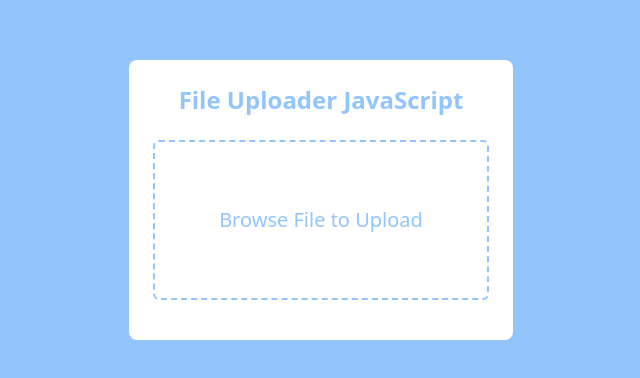
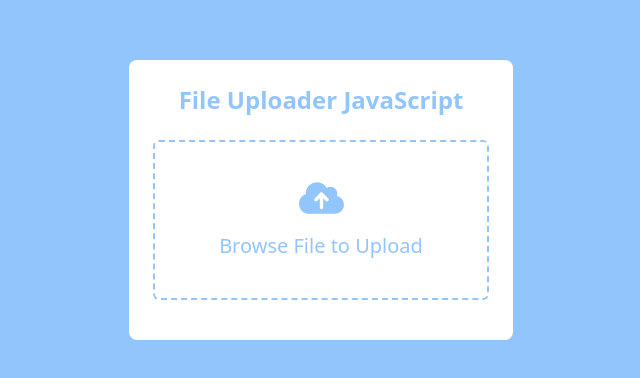
Before and after one commit to 985563349/multipart-upload, a React (Vite) app in the folder client/: page / in a window 1280 px wide. Shown: the part 200-578 px from the top of the page, without its empty margins (319-959 px from the left). Built offline with nearby package versions, Linux system fonts and the light colour scheme.

Commit message:
add fontawesome

```diff
--- a/client/package.json
+++ b/client/package.json
@@ -9,6 +9,9 @@
     "preview": "vite preview"
   },
   "dependencies": {
+    "@fortawesome/fontawesome-svg-core": "^6.2.1",
+    "@fortawesome/free-solid-svg-icons": "^6.2.1",
+    "@fortawesome/react-fontawesome": "^0.2.0",
     "react": "^18.2.0",
     "react-dom": "^18.2.0",
     "spark-md5": "^3.0.2"
--- a/client/src/App.tsx
+++ b/client/src/App.tsx
@@ -1,4 +1,6 @@
 import React, { useState } from 'react';
+import { FontAwesomeIcon } from '@fortawesome/react-fontawesome';
+import { faCloudUploadAlt } from '@fortawesome/free-solid-svg-icons';
 import { createFileChunks, calculateHashSample, createFormData, scheduler } from './utils';
 
 const SIZE = 10 * 1024 * 1024;
@@ -64,8 +66,9 @@ function App() {
         </h1>
 
         <form className="mb-4">
-          <label className="flex justify-center items-center border-2 border-dashed border-blue-300 rounded-md h-40 cursor-pointer">
+          <label className="flex flex-col justify-center items-center gap-4 border-2 border-dashed border-blue-300 rounded-md h-40 cursor-pointer">
             <input type="file" hidden onChange={handleChange} />
+            <FontAwesomeIcon icon={faCloudUploadAlt} className="text-4xl text-blue-300" />
             <p className="text-xl text-blue-300">Browse File to Upload</p>
           </label>
         </form>
```
Also changed, not shown: 1 other file (tests, documents, lock files or other folders).
